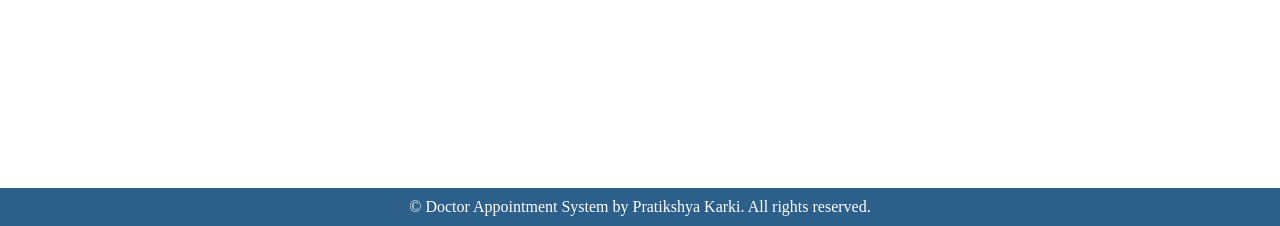
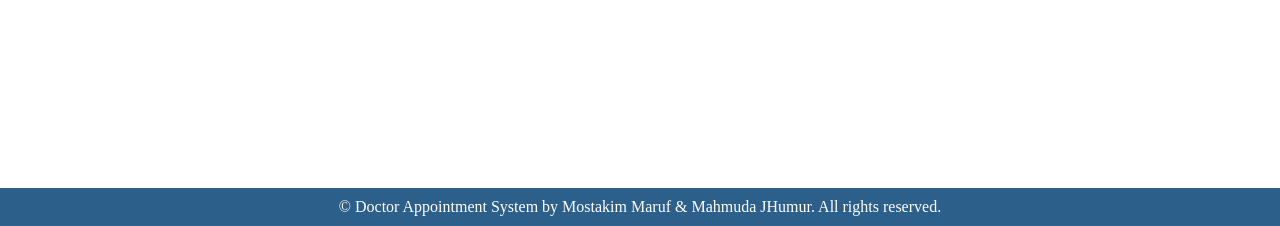
Before and after one commit to MostakimMaruf/MediConnect, a PHP site: page /include/footer.php in a window 1280 px wide. Shown: the part 574-800 px from the top of the page. Run offline with PHP 8.4, Linux system fonts and the light colour scheme.

Commit message:
fixed some errors

```diff
--- a/include/footer.php
+++ b/include/footer.php
@@ -33,7 +33,7 @@
 
     <footer class="footer mt-auto py-3">
         <div class="container text-center">
-            <span class="text-light">&copy; Doctor Appointment System by Pratikshya Karki. All rights reserved.</span>
+            <span class="text-light">&copy; Doctor Appointment System by Mostakim Maruf & Mahmuda JHumur. All rights reserved.</span>
         </div>
     </footer>
 </body>
--- a/index.php
+++ b/index.php
@@ -12,7 +12,8 @@
 <?php
 session_start();
 
-require("../config/db-connect.php");
+// require("../config/db-connect.php");
+require(".././mediconnect/config/db-connect.php");
 include 'include/header.php';
 ?>
 
```
